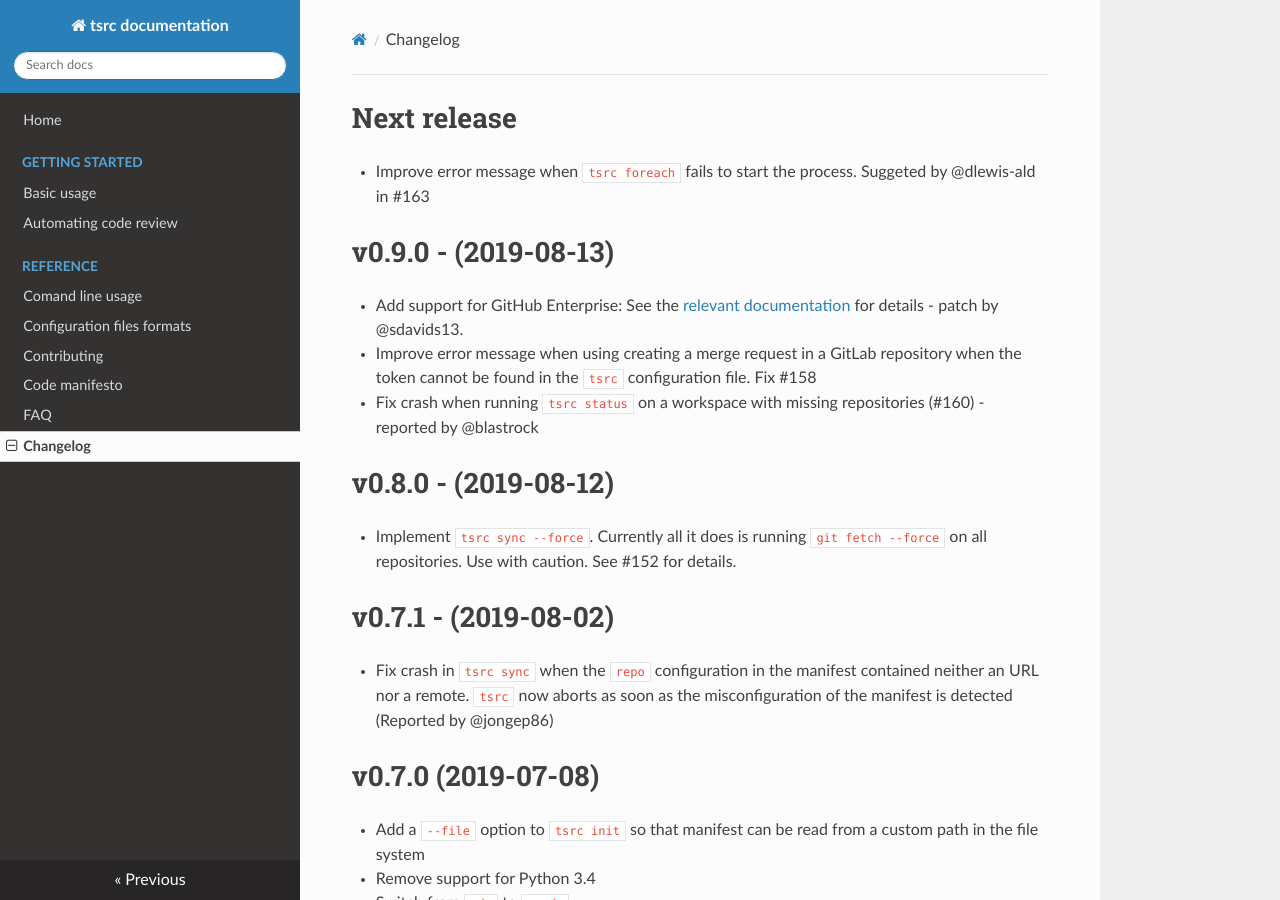
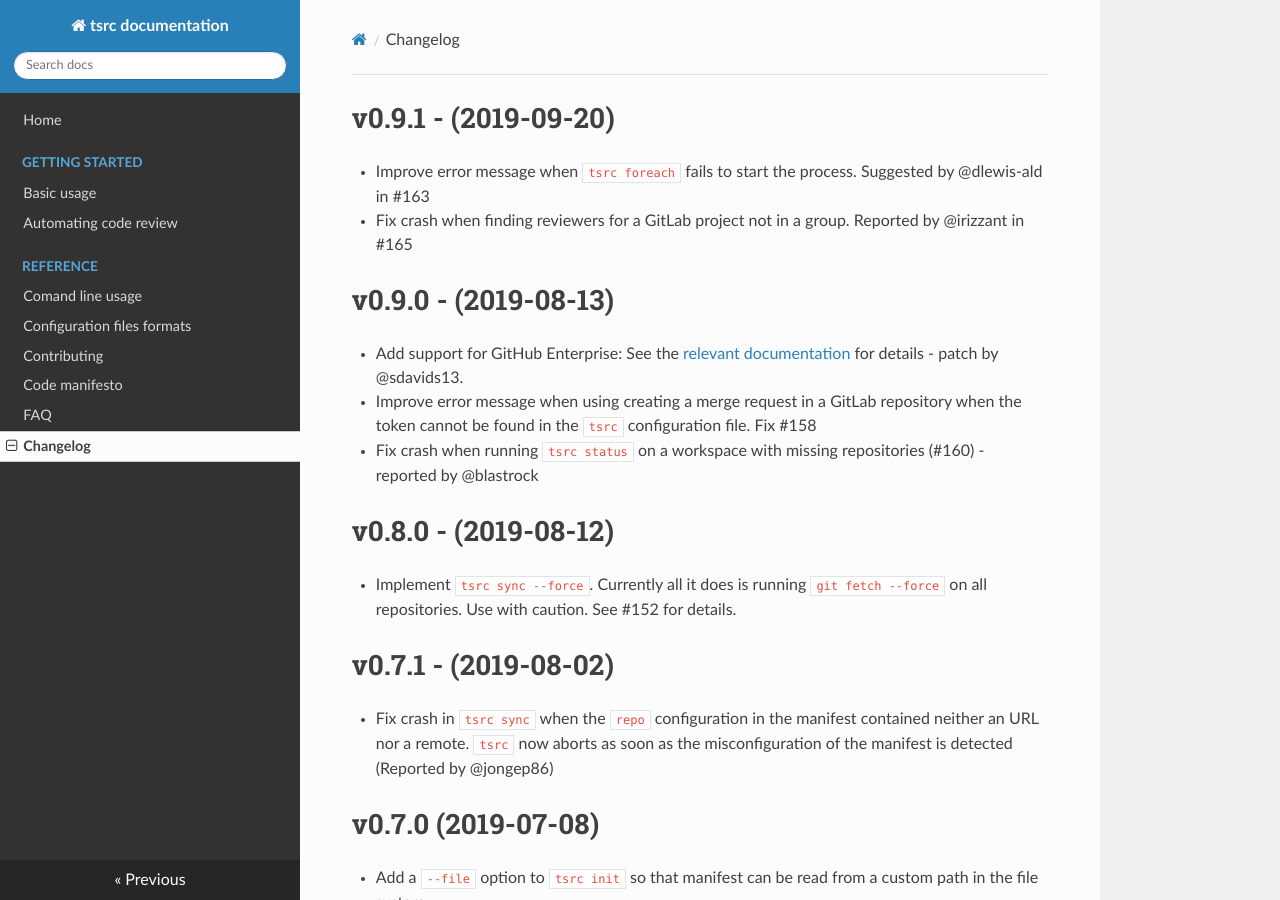
Before and after one commit to your-tools/tsrc, an MkDocs documentation site: the page built from docs/changelog.md, in a window 1280 px wide and 900 px high. Built offline with MkDocs 1.6.1, drawn with Linux system fonts in a browser that asks for light colours; nearby versions of some CDN libraries.

Commit message:
Update changelog

```diff
--- a/docs/changelog.md
+++ b/docs/changelog.md
@@ -1,6 +1,7 @@
-# Next release
+# v0.9.1 - (2019-09-20)
 
-* Improve error message when `tsrc foreach` fails to start the process.  Suggeted by @dlewis-ald in #163
+* Improve error message when `tsrc foreach` fails to start the process. Suggested by @dlewis-ald in #163
+* Fix crash when finding reviewers for a GitLab project not in a group. Reported by @irizzant in #165
 
 # v0.9.0 - (2019-08-13)
 
```
